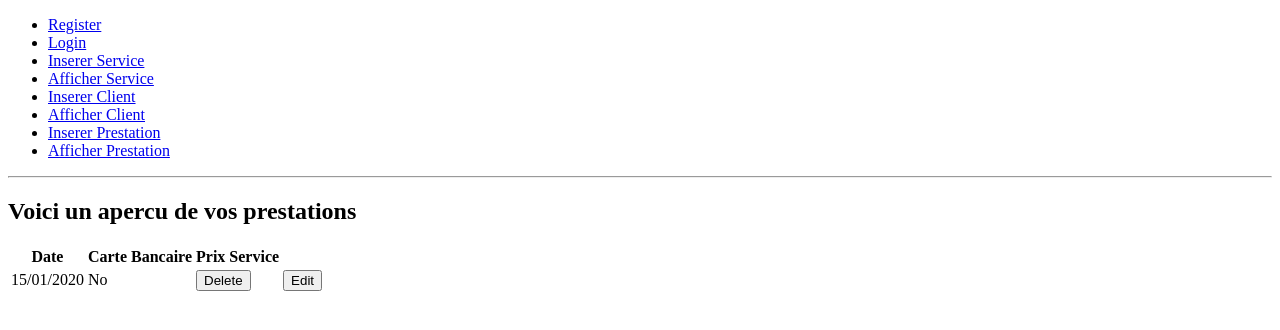
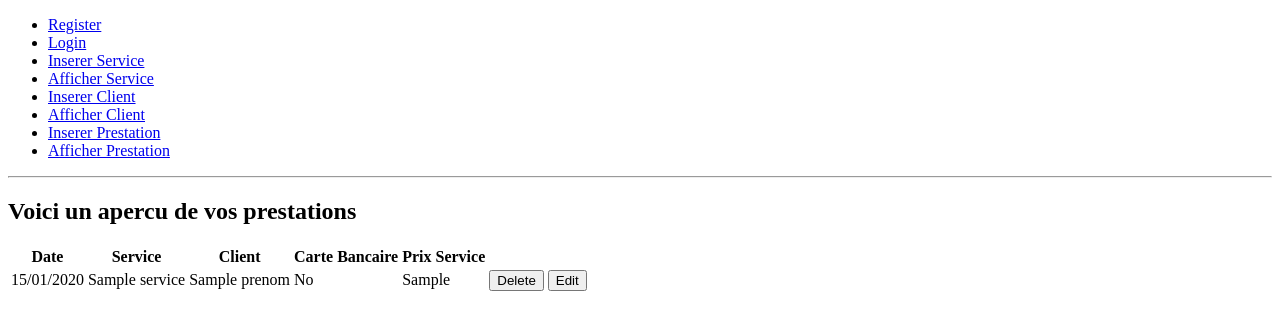
Before and after one commit to genadaZoto/ProjetSymfonyZotoEsthetique, a Symfony app: template templates/prestation/prestation_afficher.html.twig in a window 1280 px wide. Shown: the top 330 px of the page. Run offline with Twig, Linux system fonts and the light colour scheme; the template is opened without the code that fills it: most values are stand-ins (such as "Sample title", 1, 10 or a date in 2020); some libraries are stand-ins or nearby versions.

Commit message:
afficher avec les inner join

```diff
--- a/templates/prestation/prestation_afficher.html.twig
+++ b/templates/prestation/prestation_afficher.html.twig
@@ -12,6 +12,8 @@
 <table>
     <tr>
         <th>Date</th>
+        <th>Service</th>
+        <th>Client</th>
         <th>Carte Bancaire</th>
         <th>Prix Service</th>
     </tr>
@@ -19,8 +21,10 @@
 
     <tr>
         <td>{{ valeur.datePrestation| date('d/m/Y') }}</td>
+        <td>{{ valeur.service.nom | capitalize}}</td>
+        <td>{{ valeur.client.prenom | capitalize}}</td>
         <td>{{ (valeur.carteBancaire == 1)? "Oui": "No" }}</td>
-
+        <td>{{ valeur.prixService}}</td>
         <td><button type="submit" name="delete" value="{{ valeur.id }}">Delete</button></td>
         <td><button type="submit" name="edit" value="{{ valeur.id }}">Edit</button></td>
     </tr>
```
Also changed, not shown: src/Controller/PrestationController.php (+5 -3 lines).
